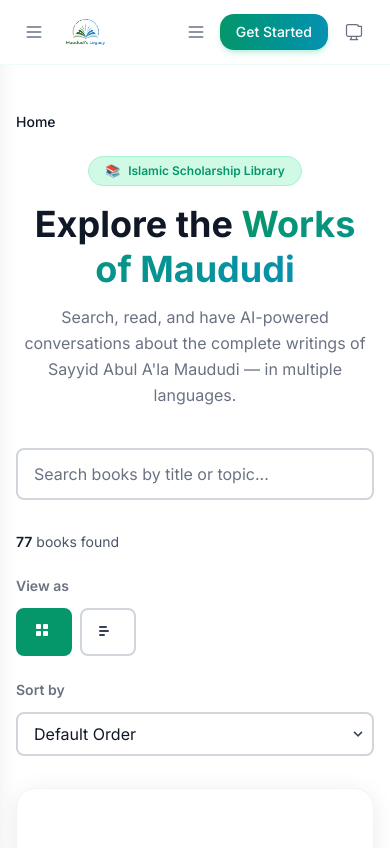
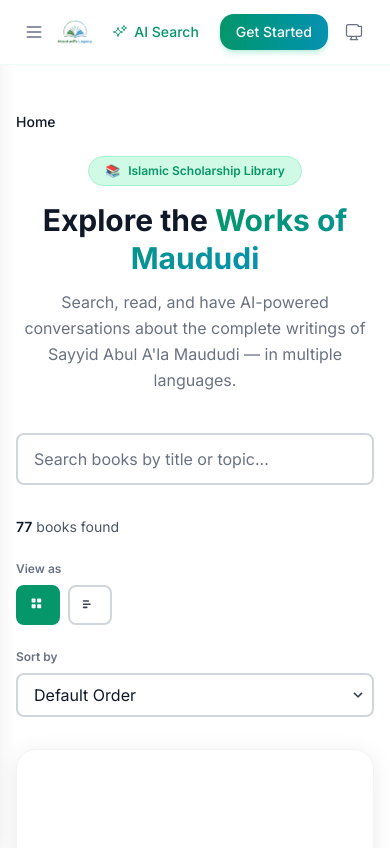
Before and after one commit to MuhammadGhyasAli/Maududi-s_Legacy, a Next.js app: page / in a window 390 px wide. Shown: the top 848 px of the page. Built offline with nearby package versions, Linux system fonts and the light colour scheme; grey boxes are pictures that could not be loaded; a web font is replaced by a local one.

Commit message:
fix: remove dual hamburger on mobile, professional mobile layout pass

```diff
--- a/src/app/about/page.tsx
+++ b/src/app/about/page.tsx
@@ -7,7 +7,7 @@
 export default function AboutPage() {
   return (
     <main className="max-w-3xl mx-auto px-4 py-12 sm:py-16">
-      <h1 className="text-3xl sm:text-4xl font-bold text-gray-900 dark:text-white mb-8">
+      <h1 className="text-2xl sm:text-3xl md:text-4xl font-bold text-gray-900 dark:text-white mb-8">
         About This Project
       </h1>
 
--- a/src/app/biography/page.tsx
+++ b/src/app/biography/page.tsx
@@ -100,7 +100,7 @@
             <p className="text-sm font-semibold tracking-widest uppercase text-emerald-600 dark:text-emerald-400 mb-4">
               Biography
             </p>
-            <h1 className="text-4xl md:text-5xl lg:text-6xl font-bold font-display text-gray-900 dark:text-gray-100 leading-tight mb-4">
+            <h1 className="text-3xl sm:text-4xl md:text-5xl lg:text-6xl font-bold font-display text-gray-900 dark:text-gray-100 leading-tight mb-4">
               Sayyid Abul A&apos;la
               <span className="gradient-text block mt-1">Maududi</span>
             </h1>
--- a/src/components/BookGrid.tsx
+++ b/src/components/BookGrid.tsx
@@ -131,7 +131,7 @@
             <span aria-hidden="true">📚</span>
             <span>Islamic Scholarship Library</span>
           </div>
-          <h2 className="text-4xl md:text-5xl font-bold text-gray-900 dark:text-gray-100 mb-3 leading-tight">
+          <h2 className="text-3xl sm:text-4xl md:text-5xl font-bold text-gray-900 dark:text-gray-100 mb-3 leading-tight">
             Explore the{' '}
             <span className="gradient-text">Works of Maududi</span>
           </h2>
--- a/src/components/Header.tsx
+++ b/src/components/Header.tsx
@@ -32,7 +32,6 @@
   onToggleDesktopSidebar: _onToggleDesktopSidebar,
 }: HeaderProps) {
   const [userMenuOpen, setUserMenuOpen] = useState(false);
-  const [mobileNavOpen, setMobileNavOpen] = useState(false);
   const router = useRouter();
   const pathname = usePathname();
   const { user, loading: authLoading, logout } = useAuth();
@@ -72,7 +71,7 @@
         <div className="flex items-center justify-between h-16">
 
           {/* Left — hamburger + logo */}
-          <div className="flex items-center gap-3">
+          <div className="flex items-center gap-1 sm:gap-3 min-w-0">
             <button
               onClick={onToggleSidebar}
               className="lg:hidden p-2 rounded-xl text-gray-500 dark:text-gray-400
@@ -95,10 +94,11 @@
                 alt="Maududi's Legacy"
                 width={160}
                 height={40}
-                className="h-8 sm:h-10 w-auto object-contain"
+                className="h-7 sm:h-10 w-auto object-contain"
                 priority
               />
-              <span className="hidden sm:inline text-lg font-display font-semibold
+              <span className="hidden sm:inline text-base sm:text-lg font-display font-semibold
+                               truncate max-w-[120px] sm:max-w-none
                                text-gray-800 dark:text-gray-100
                                group-hover:text-brand-green dark:group-hover:text-brand-green-dark
                                transition-colors">
@@ -126,26 +126,10 @@
 
           {/* Right — actions */}
           <div className="flex items-center gap-1.5">
-            {/* Mobile nav toggle */}
-            <button
-              onClick={() => setMobileNavOpen(!mobileNavOpen)}
-              className="md:hidden p-2 rounded-xl text-gray-500 dark:text-gray-400
-                         hover:bg-gray-50 dark:hover:bg-white/5 transition-colors"
-              aria-label="Toggle navigation menu"
-            >
-              <svg className="w-5 h-5" fill="none" viewBox="0 0 24 24" stroke="currentColor">
-                {mobileNavOpen ? (
-                  <path strokeLinecap="round" strokeLinejoin="round" strokeWidth={2} d="M6 18L18 6M6 6l12 12" />
-                ) : (
-                  <path strokeLinecap="round" strokeLinejoin="round" strokeWidth={2} d="M4 6h16M4 12h16M4 18h16" />
-                )}
-              </svg>
-            </button>
-
             {/* AI Context Finder */}
             <button
               onClick={() => router.push('/ai-context-finder')}
-              className="hidden sm:flex items-center gap-1.5 px-3.5 py-2 rounded-xl text-sm font-medium
+              className="flex items-center gap-1.5 px-3.5 py-2 rounded-xl text-sm font-medium
                          text-brand-green dark:text-brand-green-dark
                          hover:bg-emerald-50 dark:hover:bg-emerald-950/40
                          border border-transparent hover:border-emerald-200 dark:hover:border-emerald-800/40
@@ -238,31 +222,7 @@
           </div>
         </div>
 
-        {/* Mobile nav dropdown */}
-        {mobileNavOpen && (
-          <div className="md:hidden border-t border-gray-100 dark:border-gray-800 py-2 pb-3 animate-fade-in-up">
-            {navLinks.map((link) => (
-              <button
-                key={link.href}
-                onClick={() => { router.push(link.href); setMobileNavOpen(false); }}
-                className={`block w-full text-left px-4 py-2.5 rounded-lg text-sm font-medium transition-colors cursor-pointer
-                  ${isActive(link.href)
-                    ? 'text-brand-green dark:text-brand-green-dark bg-emerald-50 dark:bg-emerald-950/40'
-                    : 'text-gray-600 dark:text-gray-300 hover:bg-gray-50 dark:hover:bg-white/5'
-                  }`}
-              >
-                {link.label}
-              </button>
-            ))}
-            <button
-              onClick={() => { router.push('/ai-context-finder'); setMobileNavOpen(false); }}
-              className="flex items-center gap-2 w-full text-left px-4 py-2.5 rounded-lg text-sm font-medium text-brand-green dark:text-brand-green-dark hover:bg-emerald-50 dark:hover:bg-emerald-950/40 transition-colors cursor-pointer sm:hidden"
-            >
-              <SparklesIcon className="w-4 h-4" />
-              AI Search
-            </button>
-          </div>
-        )}
+
       </div>
     </header>
   );
--- a/src/components/Sidebar.tsx
+++ b/src/components/Sidebar.tsx
@@ -44,7 +44,7 @@
       aria-current={isActive ? 'page' : undefined}
       className={`
         ${linkBase}
-        ${isCollapsed ? 'justify-center px-2 py-3.5' : 'px-3 py-2.5'}
+        ${isCollapsed ? 'justify-center px-2 py-3.5' : 'px-3 py-3 lg:py-2.5'}
         ${isActive ? activeClasses : inactiveClasses}
       `}
     >
@@ -174,7 +174,7 @@
           transition-all duration-300 ease-in-out motion-reduce:transition-none
           ${isOpen ? 'translate-x-0' : '-translate-x-full'}
           lg:translate-x-0
-          ${isOpen ? 'w-[75vw] sm:w-[70vw] md:w-[60vw]' : ''}
+          ${isOpen ? 'w-full sm:w-[70vw] md:w-[60vw]' : ''}
           ${isCollapsed ? 'lg:w-16' : 'lg:w-64'}
         `}
       >
@@ -246,6 +246,15 @@
             onNavigate={handleMobileClose}
           />
 
+          <NavLink
+            href="/ai-context-finder"
+            icon="🔍"
+            label="AI Search"
+            isActive={pathname === '/ai-context-finder'}
+            isCollapsed={showCollapsed}
+            onNavigate={handleMobileClose}
+          />
+
           {/* Separator */}
           {!showCollapsed && (
             <div className="px-3 py-2" aria-hidden="true">
--- a/src/components/SortFilterControls.tsx
+++ b/src/components/SortFilterControls.tsx
@@ -23,20 +23,20 @@
         </div>
 
         <div className="flex-shrink-0 md:w-48 md:mr-10">
-          <span className="text-sm font-semibold text-gray-500 dark:text-gray-400 mb-3 block">
+          <span className="text-xs sm:text-sm font-semibold text-gray-500 dark:text-gray-400 mb-2 sm:mb-3 block">
             View as
           </span>
           <div className="flex space-x-2" role="group" aria-label="View mode">
             <button
               onClick={() => onViewModeChange('grid')}
-              className={`p-3 px-4 rounded-lg border-2 transition-colors cursor-pointer ${
+              className={`p-2.5 sm:p-3 px-3 sm:px-4 rounded-lg border-2 transition-colors cursor-pointer ${
                 viewMode === 'grid'
                   ? 'bg-brand-green text-white border-brand-green'
                   : 'bg-white dark:bg-gray-800/60 border-gray-300 dark:border-gray-600 text-gray-700 dark:text-gray-300 hover:border-gray-400 dark:hover:border-gray-500'
               } focus:outline-none focus:ring-2 focus:ring-brand-green`}
               aria-label="Grid view"
             >
-              <svg className="h-5 w-5" fill="currentColor" viewBox="0 0 20 20">
+              <svg className="h-4 w-4 sm:h-5 sm:w-5" fill="currentColor" viewBox="0 0 20 20">
                 <rect x="2" y="2" width="5" height="5" rx="1" />
                 <rect x="9" y="2" width="5" height="5" rx="1" />
                 <rect x="2" y="9" width="5" height="5" rx="1" />
@@ -45,14 +45,14 @@
             </button>
             <button
               onClick={() => onViewModeChange('list')}
-              className={`p-3 px-4 rounded-lg border-2 transition-colors cursor-pointer ${
+              className={`p-2.5 sm:p-3 px-3 sm:px-4 rounded-lg border-2 transition-colors cursor-pointer ${
                 viewMode === 'list'
                   ? 'bg-brand-green text-white border-brand-green'
                   : 'bg-white dark:bg-gray-800/60 border-gray-300 dark:border-gray-600 text-gray-700 dark:text-gray-300 hover:border-gray-400 dark:hover:border-gray-500'
               } focus:outline-none focus:ring-2 focus:ring-brand-green`}
               aria-label="List view"
             >
-              <svg className="h-5 w-5" fill="currentColor" viewBox="0 0 20 20">
+              <svg className="h-4 w-4 sm:h-5 sm:w-5" fill="currentColor" viewBox="0 0 20 20">
                 <path d="M2 4a1 1 0 000 2h6a1 1 0 100-2H2z" />
                 <path d="M2 8a1 1 0 000 2h8a1 1 0 100-2H2z" />
                 <path d="M2 12a1 1 0 000 2h4a1 1 0 100-2H2z" />
@@ -62,8 +62,8 @@
         </div>
       </div>
 
-      <div className="flex-shrink-0 md:w-64">
-        <label htmlFor="sort-by" className="text-sm font-semibold text-gray-500 dark:text-gray-400 mb-3 block">
+      <div className="flex-shrink-0 w-full md:w-64">
+        <label htmlFor="sort-by" className="text-xs sm:text-sm font-semibold text-gray-500 dark:text-gray-400 mb-2 sm:mb-3 block">
           Sort by
         </label>
         <div className="relative">
```
